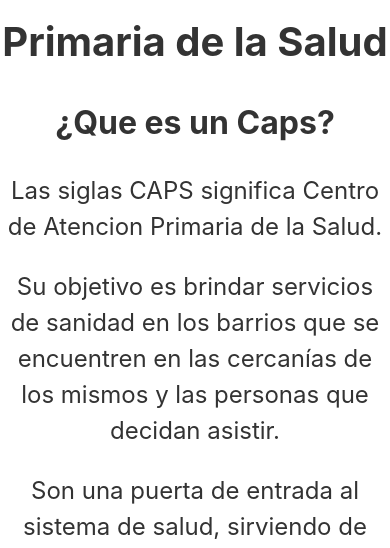
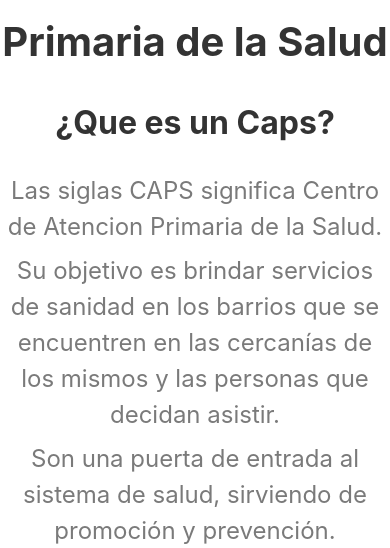
Before and after one commit to jolareka/Municipalidad-Necochea-Caps, a PHP site: page /php/general/principal.php in a window 390 px wide; the page is wider, and only the part inside the window is pictured. Shown: the part 170-718 px from the top of that part. Run offline with PHP 8.4, Linux system fonts and the light colour scheme; data comes from the database, SQL or seed files in the repository; some libraries are stand-ins or nearby versions; grey boxes are pictures that could not be loaded.

Commit message:
jgho
ñkh

```diff
--- a/css/agregar_datos.css
+++ b/css/agregar_datos.css
@@ -13,6 +13,7 @@ body {
 }
 
 /* Contenedor principal */
+@media ( max-width: 800px){
 .contenedor {
     max-width: 800px;
     margin: 20px auto;
@@ -43,7 +44,7 @@ h3 {
     margin-bottom: 15px;
     font-size: 1.2rem;
 }
-
+}
 /* Mensajes */
 .mensaje {
     padding: 12px 20px;
--- a/css/principal.css
+++ b/css/principal.css
@@ -1,22 +1,29 @@
+ .cap-list{
+   padding: 5rem 1rem;
+            text-align: center;
+            display: flex;
+            flex-direction: column;
+            align-items: center;
+ }
+ .cap-item
+{
+  background: white;
+  border-radius: 10px;
+  padding: 2rem;
+  box-shadow: 0 5px 15px rgba(0,0,0,0.1);
+  transition: transform 0.3s ease;
+  flex: 1 1 300px;
+  max-width: 350px;
+  box-sizing: border-box;
+  font-family: "Playfair Display", serif;
+  border: 2px solid #ff90ff;
+  text-align: center;
 
- .cap-item
+
+ }
+ .cap-item:hover
  {
-    grid-template-columns: repeat(3, 1fr);
-    display: inline-block;
-    padding: 20px;
-    width: 20%;
-    height: 20%;
-    background-color: #fff7ff;
-    border-radius: 10px;
-   left: 4%;
-    margin: 20px;
-    text-align: center;
-    box-shadow: 0 2px 8px rgba(159, 132, 132, 0.08);
-   gap: 10%;
-    font-family: "Playfair Display", serif;
-    color: #7a7a7a;;
-    position: relative;
-    border: 10px solid #ff90ff;
+    transform: scale(1.05);
  }
  h1
  {
@@ -25,11 +32,20 @@ text-align: center;
  }
  h2
  {
+
 text-align: center;
    font-size: 2em;
  }
+   .pinicio
+   {
+      color: #7A7A7A;
+      text-align: center;
+      font-size: 1.5em;
+      margin: 0.5rem 0;
+   }
  p
  {
+   color: #670066;
 text-align: center;
    font-size: 1.5em;
  }
@@ -44,7 +60,7 @@ text-align: center;
     cursor: pointer;
     font-size: 16px;
     margin-top: 1rem;
-    border: 5px solid #ff90ff;
+    border: 1px solid #ff90ff;
     text-decoration: none;
  }
  .verdetalle:hover
--- a/php/general/principal.php
+++ b/php/general/principal.php
@@ -14,9 +14,9 @@ if ($result && mysqli_num_rows($result) > 0) { // Si hay resultados
 <link rel="stylesheet" href="/Municipalidad-Necochea-Caps/css/principal.css">
 <h1>Centro de Atencion Primaria de la Salud</h1>
 <h2>¿Que es un Caps?</h2>
-<p>Las siglas CAPS significa Centro de Atencion Primaria de la Salud.</p>
-<p>Su objetivo es brindar servicios de sanidad en los barrios que se encuentren en las cercanías de los mismos y las personas que decidan asistir.</p>
-<p>Son una puerta de entrada al sistema de salud, sirviendo de promoción y prevención.</p>
+<p class="pinicio">Las siglas CAPS significa Centro de Atencion Primaria de la Salud.</p>
+<p class="pinicio">Su objetivo es brindar servicios de sanidad en los barrios que se encuentren en las cercanías de los mismos y las personas que decidan asistir.</p>
+<p class="pinicio">Son una puerta de entrada al sistema de salud, sirviendo de promoción y prevención.</p>
 
 <div class="caps-list">
     <?php if (!empty($caps_js)): ?>
@@ -35,6 +35,7 @@ if ($result && mysqli_num_rows($result) > 0) { // Si hay resultados
         <p>No se encontraron caps.</p>
     <?php endif; ?>
 </div>
+<h1>Te compartimos un mapa de  nuestra bella ciudad</h1>
 <div id="map" style="width:100%;height:400px;margin:32px 0 0 0;border-radius:8px;"></div>
 <script src="https://maps.googleapis.com/maps/api/js?key=AIzaSyBsdto0bY3WfiIHL_JVxqiyAEFRphHOZ0g"></script>
 <script>
```
Also changed, not shown: css/mostrarCap.css (+37 -4 lines).
